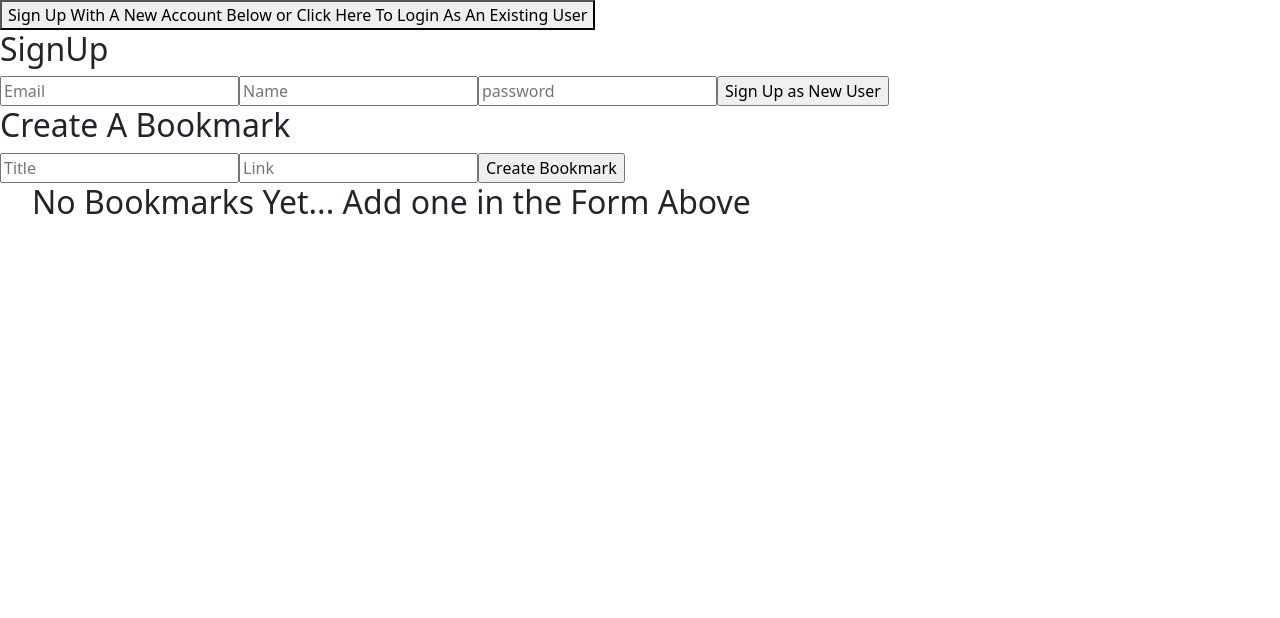
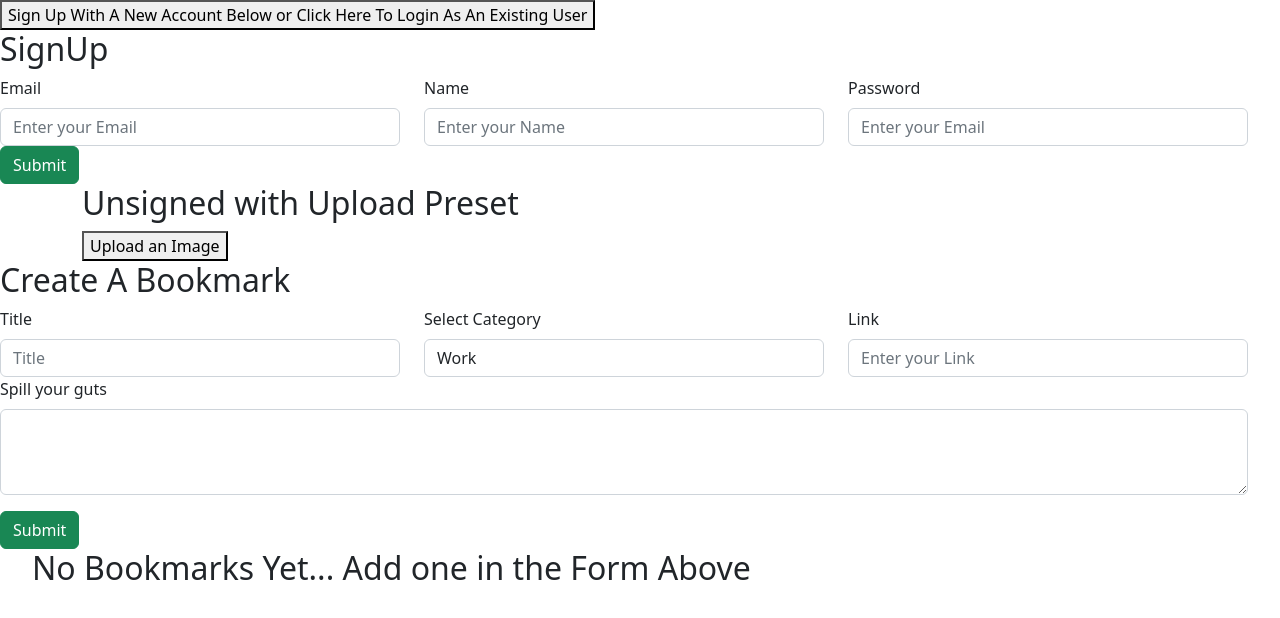
Before and after one commit to christine-iyer/last-form, a React (Create React App) app: page / in a window 1280 px wide. Shown: the top 618 px of the page. Built offline with nearby package versions, Linux system fonts and the light colour scheme.

Commit message:
coming along

```diff
--- a/src/App.js
+++ b/src/App.js
@@ -3,8 +3,10 @@ import Auth from './components/Auth/Auth'
 import CreateBookmark from './components/CreateBookmark/CreateBookmark'
 import BookmarkList from './components/BookmarkList/BookmarkList'
 import 'bootstrap/dist/css/bootstrap.min.css';
-
-export default function App () {
+import { Cloudinary } from "@cloudinary/url-gen";
+import { Card } from 'react-bootstrap';
+import UploadWidget from './components/UploadWidget/UploadWidget';
+export default function App() {
   /*
     Login, SignUp, CreateBookmark, ListBookmarksByUser, DeleteBookmark, UpdateBookmark
     */
@@ -20,12 +22,14 @@ export default function App () {
     password: '',
     name: ''
   })
-  const [image, updateImage] = useState("https://lolo.com");
+  const [url, updateUrl] = useState("https://lolo.com");
   const [error, updateError] = useState();
 
   const [bookmark, setBookmark] = useState({
     title: '',
-    link: ''
+    category: '',
+    image: '',
+    body: ''
   })
   const [bookmarks, setBookmarks] = useState([])
 
@@ -71,14 +75,16 @@ export default function App () {
       return;
     }
     console.dir(result);
-    updateImage(result?.info?.secure_url);
+    updateUrl(result?.info?.secure_url);
     setBookmark({
       title: '',
-       link: result?.info?.secure_url
+      category: '',
+      image: result?.info?.secure_url,
+      body: ''
     })
 
 
-    console.dir(image);
+    console.dir(url);
   }
   const createBookmark = async () => {
     try {
@@ -97,7 +103,9 @@ export default function App () {
     } finally {
       setBookmark({
         title: '',
-        link: ''
+        category: '',
+        image: '',
+        body: ''
       })
     }
   }
@@ -175,6 +183,7 @@ export default function App () {
         handleChangeAuth={handleChangeAuth}
         signUp={signUp}
       />
+
       <CreateBookmark
         createBookmark={createBookmark}
         bookmark={bookmark}
--- a/src/components/Bookmark/Bookmark.js
+++ b/src/components/Bookmark/Bookmark.js
@@ -26,12 +26,18 @@ export default function Bookmark ({
           }}
           defaultValue={bookmark.title}
         />
+
         <a href={bookmark.link} target='_blank' rel='noreferrer'> {bookmark.link}</a>
         <button
           onClick={() => deleteBookmark(bookmark._id)}
         >
           Delete Me
         </button>
+
+
+
+
+
       </li>
     </>
   )
--- a/src/components/CreateBookmark/CreateBookmark.js
+++ b/src/components/CreateBookmark/CreateBookmark.js
@@ -1,21 +1,114 @@
-import Form from 'react-bootstrap/Form'
+import {Form, Button, Row, Col, Card} from 'react-bootstrap'
+import UploadWidget from '../UploadWidget/UploadWidget';
+
 export default function CreateBookmark ({
      createBookmark,
      bookmark,
-     handleChange
+     handleChange,
+     handleOnUpload,
+     url,
+     error
    }) {
      return (
        <>
-         <h2>Create A Bookmark</h2>
-         <Form onSubmit={(e) => {
-           e.preventDefault()
-           createBookmark()
-         }}
-         >
-           <input type='text' value={bookmark.title} name='title' onChange={handleChange} placeholder='Title' />
-           <input type='text' value={bookmark.link} name='link' onChange={handleChange} placeholder='Link' />
-           <input type='submit' value='Create Bookmark' />
-         </Form>
+       <div className="container">
+        <h2>Unsigned with Upload Preset</h2>
+        <UploadWidget onUpload={handleOnUpload}>
+          {({ open }) => {
+            function handleOnClick(e) {
+              e.preventDefault();
+              open();
+            }
+            return (
+              <button onClick={handleOnClick}>
+                Upload an Image
+              </button>
+            )
+          }}
+        </UploadWidget>
+
+        {error && <p>{error}</p>}
+
+        {url && (
+          <Card key={url._id} className="card" style={{ width: '18rem' }}
+          >
+            <Card.Img variant="top" src={url} id="uploadedimage" ></Card.Img>
+            <Card.Body className='url'>{url}</Card.Body>
+          </Card>
+        )}
+      </div>
+          <Form
+                style={{ width: '78rem' }}
+                onSubmit={(e) => {
+                    e.preventDefault()
+                    console.log("We're submitting . . .")
+                    console.dir(bookmark);
+                    createBookmark()
+                }}>
+
+                <h2>Create A Bookmark</h2>
+
+                <Row>
+                    <Col>
+                        <Form.Group controlId='formBasicTitle'>
+                            <Form.Label>Title</Form.Label>
+                            <Form.Control
+                                onChange={handleChange}
+                                value={bookmark.title}
+                                name='title'
+                                type='text'
+                                placeholder='Title'
+                            />
+                        </Form.Group>
+                    </Col>
+                    <Col>
+                        <Form.Group controlId="formBasicSelect">
+                            <Form.Label>Select Category</Form.Label>
+                            <Form.Control
+                                as='select'
+                                type='text'
+                                name='category'
+                                option={bookmark.category}
+                                value={bookmark.category}
+                                onChange={handleChange}>
+                                <option value="Work">Work</option>
+                                <option value="Family">Family</option>
+                                <option value="Code">Code</option>
+                                <option value="Friends">Friends</option>
+                                <option value="Misc">Misc</option>
+                            </Form.Control>
+                        </Form.Group>
+                    </Col>
+                    <Col>
+                        <Form.Group controlId='formBasicURL'>
+                            <Form.Label>Link</Form.Label>
+                            <Form.Control
+                                onChange={handleChange}
+                                value={bookmark.image}
+                                name='image'
+                                type='text'
+                                placeholder='Enter your Link' />
+                        </Form.Group>
+                    </Col>
+                </Row>
+                <Row>
+                    <Form.Group className="mb-3">
+                        <Form.Label>Spill your guts</Form.Label>
+                        <Form.Control
+                            as="textarea"
+                            rows={3}
+                            onChange={handleChange}
+                            value={bookmark.body}
+                            name='body'
+                            placeholder='' />
+                    </Form.Group>
+                </Row>
+
+                <Button variant='success' type='submit'>Submit
+                </Button>
+
+            </Form>
+
        </>
      )
    }
--- a/src/components/Login/Login.js
+++ b/src/components/Login/Login.js
@@ -11,7 +11,7 @@ export default function Login ({
      return (
        <>
          <Form
-                                        style={{ width: '78rem' }}
+                                        style={{ width: '38rem' }}
                                         onSubmit={(e) => {
                                             e.preventDefault()
                                             login()
--- a/src/components/SignUp/SignUp.js
+++ b/src/components/SignUp/SignUp.js
@@ -1,3 +1,5 @@
+import {Form, Button, Row, Col} from 'react-bootstrap'
+
 export default function SignUp ({
      credentials,
      signUp,
@@ -5,18 +7,57 @@ export default function SignUp ({
    }) {
      return (
        <>
-         <h2>SignUp</h2>
-         <form onSubmit={(e) => {
-           e.preventDefault()
-           signUp()
-         }}
-         >
-           <input type='text' value={credentials.email} name='email' onChange={handleChangeAuth} placeholder='Email' />
-           <input type='text' value={credentials.name} name='name' onChange={handleChangeAuth} placeholder='Name' />
-           <input type='password' value={credentials.password} name='password' onChange={handleChangeAuth} placeholder='password' />
-           {/* <input type='text' value={credentials.email} name='email' onChange={handleChangeAuth} placeholder='Email' /> */}
-           <input type='submit' value='Sign Up as New User' />
-         </form>
+       <Form
+                                        style={{ width: '78rem' }}
+                                        onSubmit={(e) => {
+                                            e.preventDefault()
+                                            signUp()
+                                        }}>
+                                        <Row>
+                                            <h2>SignUp</h2>
+                                            <Col>
+                                                <Form.Group controlId='formBasicEmail'>
+                                                    <Form.Label>Email</Form.Label>
+                                                    <Form.Control
+                                                        onChange={handleChangeAuth}
+                                                        value={credentials.email}
+                                                        name='email'
+                                                        type='text'
+                                                        placeholder='Enter your Email'
+                                                    />
+                                                </Form.Group>
+                                            </Col>
+                                            <Col>
+
+                                                <Form.Group controlId='formBasicName'>
+                                                    <Form.Label>Name</Form.Label>
+                                                    <Form.Control
+                                                        onChange={handleChangeAuth}
+                                                        value={credentials.name}
+                                                        name='name'
+                                                        type='text'
+                                                        placeholder='Enter your Name'
+                                                    />
+                                                </Form.Group>
+                                            </Col>
+                                            <Col>
+                                                <Form.Group controlId='formBasicPassword'>
+                                                    <Form.Label>Password</Form.Label>
+                                                    <Form.Control onChange={handleChangeAuth}
+                                                        value={credentials.password}
+                                                        name='password'
+                                                        type='text'
+                                                        placeholder='Enter your Email' />
+                                                </Form.Group>
+                                            </Col>
+                                        </Row>
+
+
+                                        <Button variant='success' type='submit'>Submit
+                                        </Button>
+                                    </Form>
+
+
        </>
      )
    }
```
Also changed, not shown: models/bookmark.js (+6 -3 lines), src/components/UploadWidget/UploadWidget.js (+14 -4 lines). Lines whose indentation alone changed are shown as unchanged.
